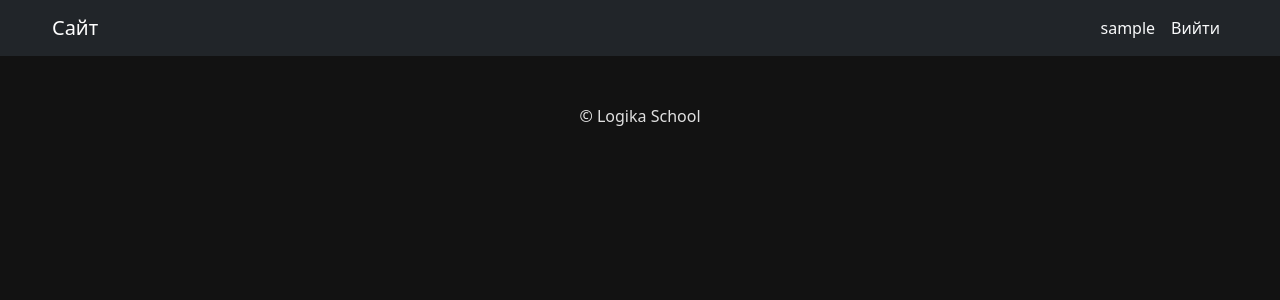
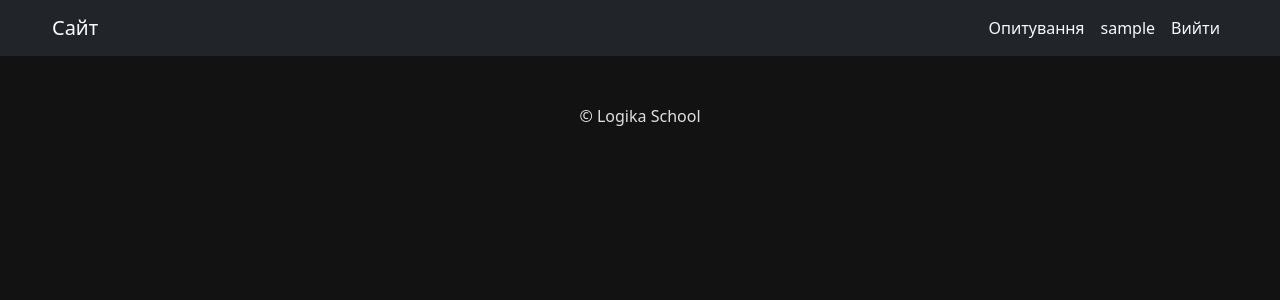
Before and after one commit to volodymyrlogika/logikaportal, a Django app: page /polling/ in a window 1280 px wide. Shown: the top 300 px of the page. Run offline with Django 5.2, Linux system fonts and the light colour scheme; the visitor is signed in with stand-in values (Sample User, id 1); data that the repository does not hold is empty.

Commit message:
Add polling link to authenticated user navbar

```diff
--- a/templates/base.html
+++ b/templates/base.html
@@ -42,6 +42,9 @@
           <ul class="navbar-nav ms-auto">
             {% if user.is_authenticated %}
               <li class="nav-item">
+            <a class="nav-link text-light" href="{% url 'polling_list' %}">Опитування</a>
+          </li>
+              <li class="nav-item">
                 <span class="nav-link text-light">{{ user.username }}</span>
               </li>
               <li class="nav-item">
--- a/templates/menu.html
+++ b/templates/menu.html
@@ -7,6 +7,9 @@
     <div class="collapse navbar-collapse" id="navbarNav">
       <ul class="navbar-nav ms-auto">
         {% if user.is_authenticated %}
+         <li class="nav-item">
+            <a class="nav-link text-light" href="{% url 'polling_list' %}">Опитування</a>
+          </li>
           <li class="nav-item">
             <span class="nav-link text-light">{{ user.username }}</span>
           </li>
```
